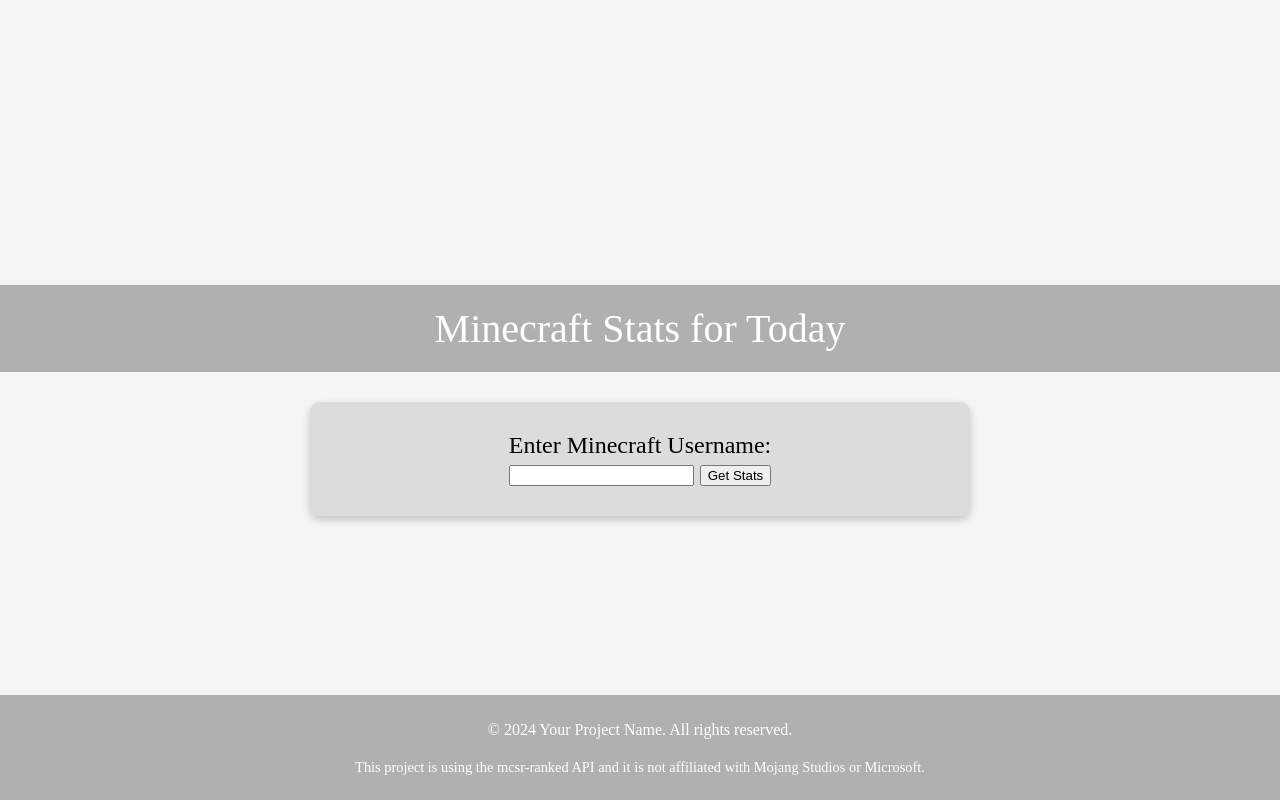
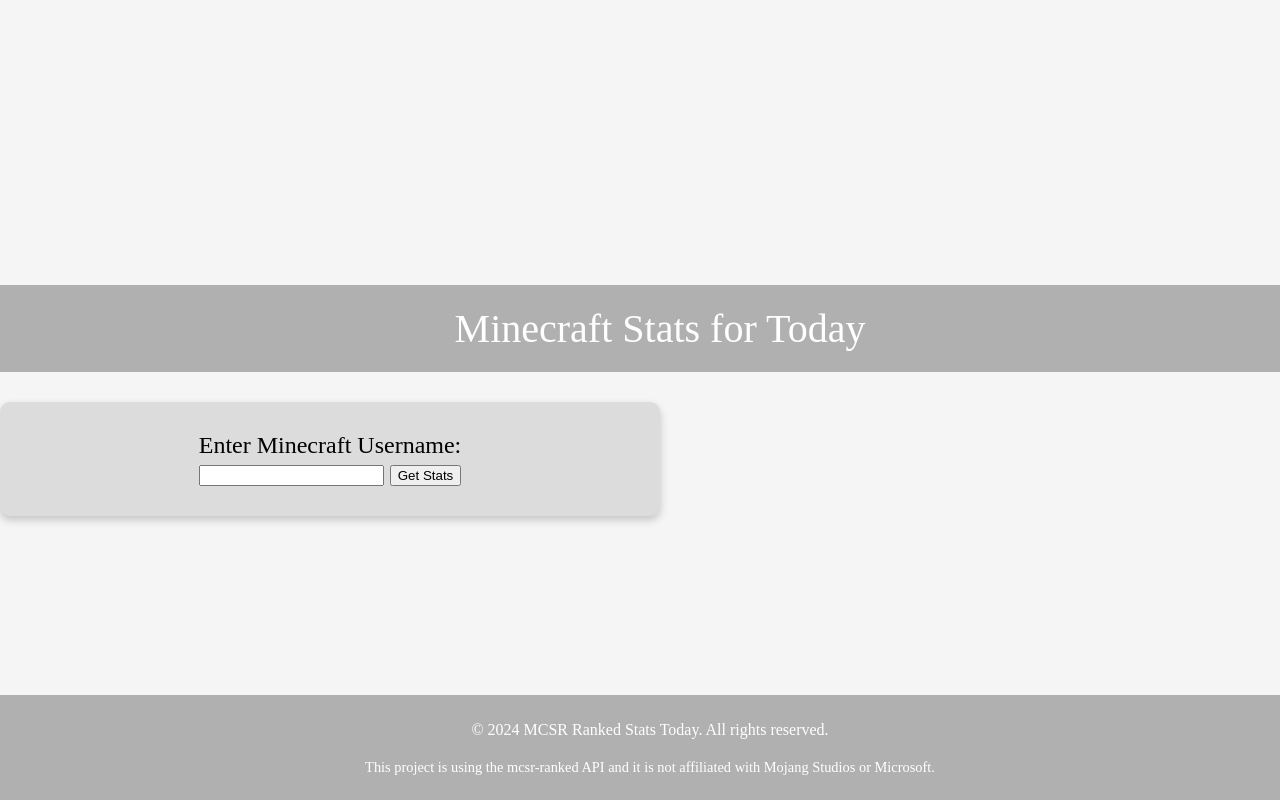
Before and after one commit to m4xLMAO/MCSR-Ranked-Stats-Today, a Flask app: page / in a window 1280 px wide. Run offline with Flask 3, Linux system fonts and the light colour scheme.

Commit message:
Cool interface

```diff
--- a/templates/index.html
+++ b/templates/index.html
@@ -12,7 +12,7 @@
             padding: 0;
             display: flex;
             justify-content: center;
-            align-items: center;
+            align-items: flex-start; /* Changed this from center to flex-start */
             height: 100vh;
             flex-direction: column;
         }
@@ -89,7 +89,7 @@
         {% endif %}
     </div>
     <footer>
-        <p>© 2024 Your Project Name. All rights reserved.</p>
+        <p>© 2024 MCSR Ranked Stats Today. All rights reserved.</p>
         <p class="license">This project is using the <a href="https://mcsrranked.com/" target="_blank">mcsr-ranked API</a> and it is not affiliated with Mojang Studios or Microsoft.</p>
     </footer>
 </body>
```
